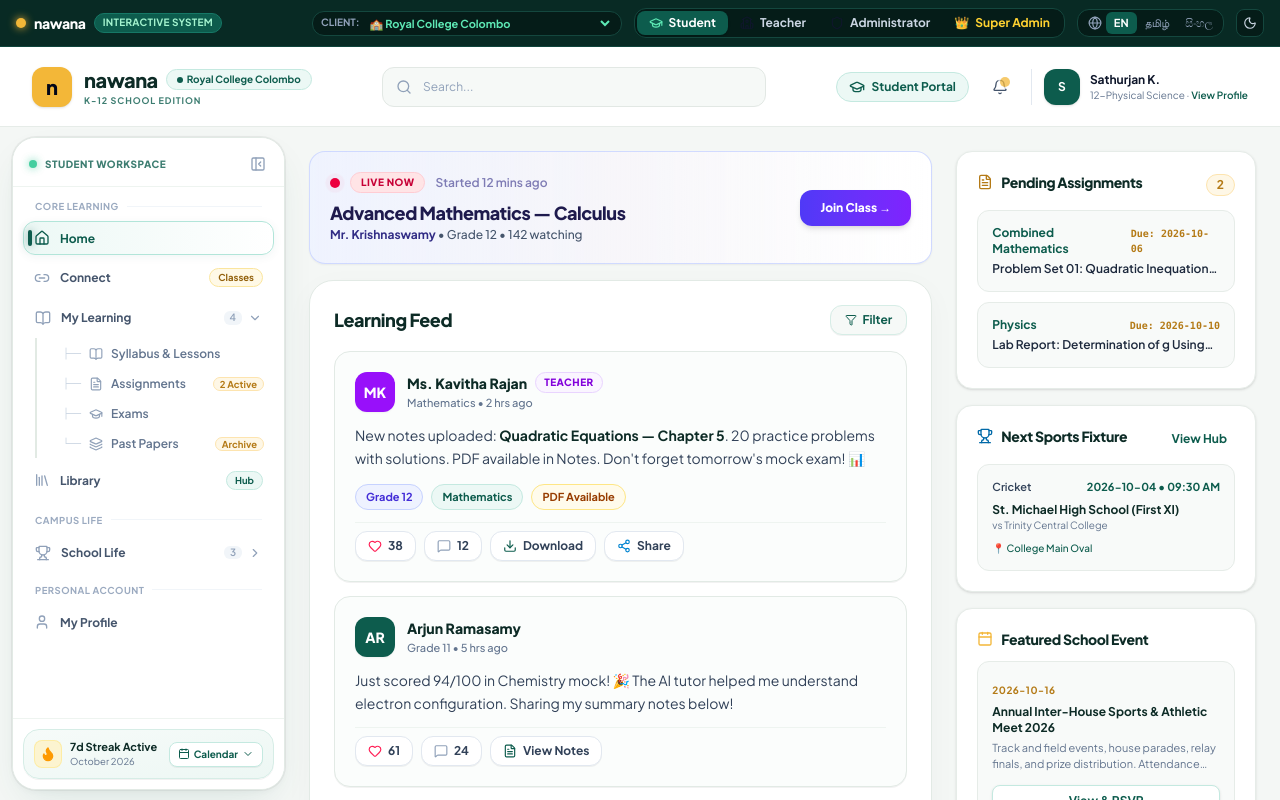
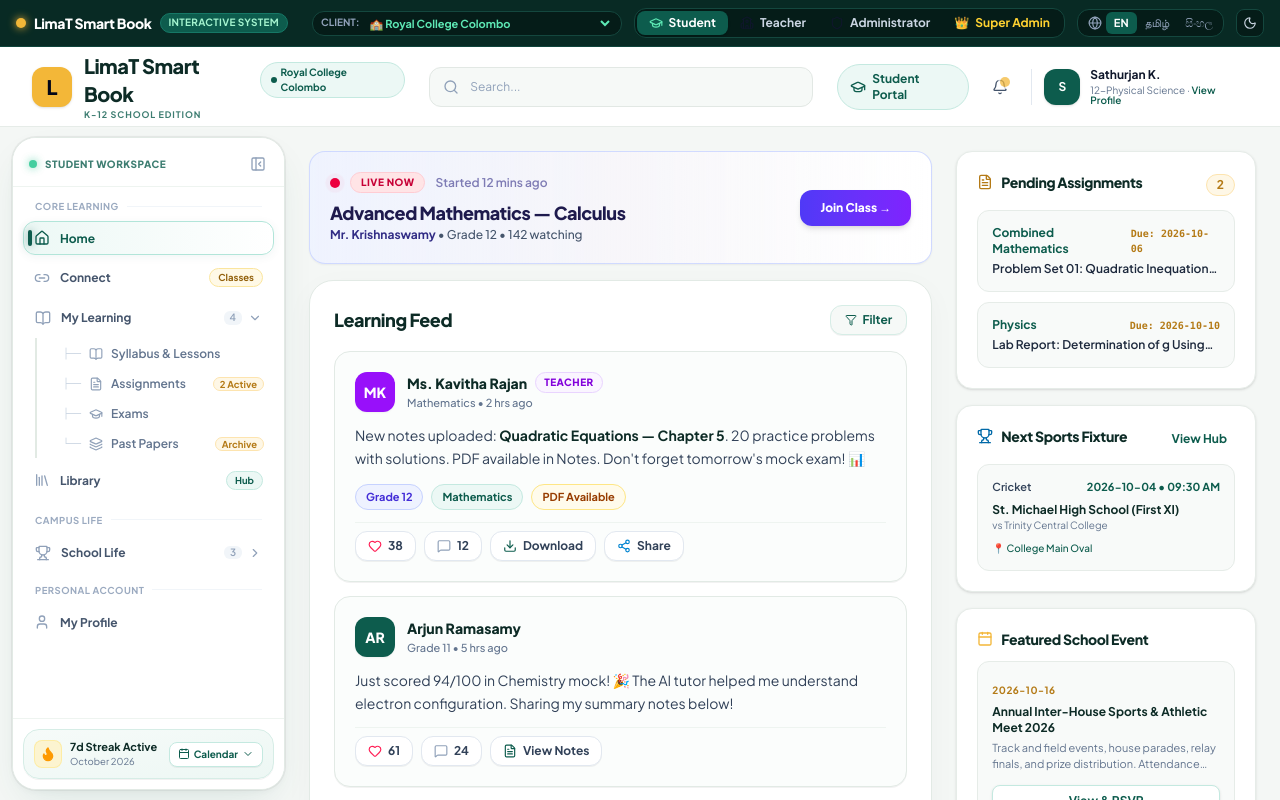
Before and after one commit to Saki06/LMS, a Next.js app: page / in a window 1280 px wide. Built offline with nearby package versions, Linux system fonts and the light colour scheme.

Commit message:
chore: rebrand platform name and logo to LimaT Smart Book

```diff
--- a/src/app/layout.tsx
+++ b/src/app/layout.tsx
@@ -10,9 +10,9 @@ const plusJakartaSans = Plus_Jakarta_Sans({
 });
 
 export const metadata: Metadata = {
-  title: "nawana — Learning and school life, beautifully connected",
+  title: "LimaT Smart Book — Learning and school life, beautifully connected",
   description:
-    "Nawana brings lessons, assessments, progress, sports, and events together in one calm, trusted platform. Built for Sri Lankan schools in English, Sinhala, and Tamil."
+    "LimaT Smart Book brings lessons, assessments, progress, sports, and events together in one calm, trusted platform. Built for Sri Lankan schools in English, Sinhala, and Tamil."
 };
 
 export default function RootLayout({
--- a/src/components/layout/Navbar.tsx
+++ b/src/components/layout/Navbar.tsx
@@ -53,19 +53,19 @@ export function Navbar({ onToggleMobileSidebar }: { onToggleMobileSidebar: () =>
           <Menu className="h-5 w-5" />
         </button>
 
-        {/* Nawana Brand & Active Tenant Badge */}
+        {/* LimaT Smart Book Brand & Active Tenant Badge */}
         <div
           onClick={() => setCurrentView("dashboard")}
           className="flex items-center gap-3 cursor-pointer group"
         >
-          {/* Honey Gold Logo with Bold letter 'n' */}
+          {/* Honey Gold Logo with Bold letter 'L' */}
           <div className="h-10 w-10 rounded-xl bg-[#f3b738] flex items-center justify-center text-slate-950 font-black text-xl shadow-sm group-hover:scale-105 transition-transform font-sans">
-            n
+            L
           </div>
           <div>
             <div className="flex items-center gap-2">
-              <span className="font-extrabold text-xl tracking-tight text-[#0d2b26] lowercase">
-                nawana
+              <span className="font-extrabold text-xl tracking-tight text-[#0d2b26]">
+                LimaT Smart Book
               </span>
               <span className="hidden sm:inline-flex items-center gap-1 px-2.5 py-0.5 rounded-full bg-[#ecf8f5] text-[#0d5c4d] border border-[#c4e9e0] text-[10px] font-bold">
                 <span className="h-1.5 w-1.5 rounded-full bg-[#0d5c4d]" />
--- a/src/components/layout/PrototypeBar.tsx
+++ b/src/components/layout/PrototypeBar.tsx
@@ -22,7 +22,7 @@ export function PrototypeBar() {
       <div className="flex items-center gap-2 font-bold text-white tracking-wide">
         <span className="flex h-2.5 w-2.5 rounded-full bg-[#f3b738] shadow-[0_0_8px_#f3b738]" />
         <span className="font-extrabold tracking-tight text-white text-sm">
-          nawana
+          LimaT Smart Book
         </span>
         <span className="text-[10px] uppercase font-bold px-2 py-0.5 rounded-full bg-[#0d5c4d] text-emerald-200 border border-[#167866]">
           Interactive System
--- a/src/components/layout/Sidebar.tsx
+++ b/src/components/layout/Sidebar.tsx
@@ -668,7 +668,7 @@ export function Sidebar({ isMobileOpen, onCloseMobile }: SidebarProps) {
                   <>
                     <p className="font-bold text-[#0d2b26] flex items-center gap-1.5">
                       <span className="h-2 w-2 rounded-full bg-[#f3b738]" />
-                      Nawana Platform
+                      LimaT Smart Book Platform
                     </p>
                     <p className="text-[10px] leading-relaxed text-slate-500">
                       Educating, inspiring, and connecting learners across Sri Lanka.
--- a/src/components/views/AdminViews.tsx
+++ b/src/components/views/AdminViews.tsx
@@ -563,7 +563,7 @@ export function AdminViews({ initialTab = "overview" }: AdminViewsProps) {
                 Registered School Campuses
               </h2>
               <p className="text-xs text-slate-500 mt-0.5">
-                Multi-school institutions connected to the nawana platform.
+                Multi-school institutions connected to the LimaT Smart Book platform.
               </p>
             </div>
             <Button
@@ -1158,7 +1158,7 @@ export function AdminViews({ initialTab = "overview" }: AdminViewsProps) {
                   <p className="text-[10px] text-slate-500">The branded name visible across all portals</p>
                 </div>
                 <div className="flex items-center gap-2">
-                  <span className="text-xs font-black text-[#0d5c4d]">nawana</span>
+                  <span className="text-xs font-black text-[#0d5c4d]">LimaT Smart Book</span>
                   <Badge variant="outline" className="text-[10px]">v1.0 MVP</Badge>
                 </div>
               </div>
@@ -1301,7 +1301,7 @@ export function AdminViews({ initialTab = "overview" }: AdminViewsProps) {
         isOpen={isSchoolModalOpen}
         onClose={() => setIsSchoolModalOpen(false)}
         title="Register New School"
-        description="Add a new educational institution to the multi-school nawana platform."
+        description="Add a new educational institution to the multi-school LimaT Smart Book platform."
       >
         <form onSubmit={handleCreateSchoolSubmit} className="space-y-4">
           <div>
--- a/src/components/views/ConnectView.tsx
+++ b/src/components/views/ConnectView.tsx
@@ -983,7 +983,7 @@ export function ConnectView() {
                       Bank: <span className="font-bold">Commercial Bank of Ceylon</span>
                     </p>
                     <p className="text-slate-600 font-mono text-[11px]">
-                      Account: <span className="font-bold">80019284019</span> (Nawana LMS)
+                      Account: <span className="font-bold">80019284019</span> (LimaT Smart Book)
                     </p>
                     <p className="text-slate-600 font-mono text-[11px]">
                       Branch: <span className="font-bold">Colombo City Center</span>
--- a/src/components/views/LandingView.tsx
+++ b/src/components/views/LandingView.tsx
@@ -43,11 +43,11 @@ export function LandingView({ onEnterApp }: { onEnterApp: () => void }) {
       <nav className="h-20 border-b border-[#e6ece8] bg-white/90 backdrop-blur-md px-6 sm:px-12 flex items-center justify-between sticky top-0 z-40">
         <div className="flex items-center gap-3">
           <div className="h-10 w-10 rounded-xl bg-[#f3b738] flex items-center justify-center text-slate-950 font-black text-xl shadow-xs">
-            n
+            L
           </div>
           <div>
-            <span className="font-black text-2xl tracking-tight text-[#0d2b26] lowercase">
-              nawana
+            <span className="font-black text-2xl tracking-tight text-[#0d2b26]">
+              LimaT Smart Book
             </span>
             <p className="text-[9px] uppercase tracking-widest text-[#0d5c4d] font-extrabold">
               LEARN · GROW · LEAD
@@ -102,7 +102,7 @@ export function LandingView({ onEnterApp }: { onEnterApp: () => void }) {
 
             {/* Description */}
             <p className="text-base sm:text-lg text-slate-600 max-w-xl leading-relaxed">
-              Nawana brings lessons, assessments, progress, sports, and events together in one calm, trusted platform.
+              LimaT Smart Book brings lessons, assessments, progress, sports, and events together in one calm, trusted platform.
             </p>
 
             {/* Action Buttons */}
@@ -281,7 +281,7 @@ export function LandingView({ onEnterApp }: { onEnterApp: () => void }) {
       {/* Footer */}
       <footer className="border-t border-[#e6ece8] bg-white py-8 px-6 text-center text-xs text-slate-500">
         <p className="font-bold text-[#0d2b26]">
-          nawana — LEARN · GROW · LEAD
+          LimaT Smart Book — LEARN · GROW · LEAD
         </p>
         <p className="mt-1">
           Digital Learning and School Management Platform • Built for Sri Lankan schools in English, Sinhala, and Tamil.
--- a/src/components/views/LibraryViews.tsx
+++ b/src/components/views/LibraryViews.tsx
@@ -2145,7 +2145,7 @@ export function LibraryViews({ initialTab = "all" }: LibraryViewsProps) {
               <div className="border-b-2 border-[#0d5c4d] pb-4 flex items-center justify-between">
                 <div>
                   <span className="text-[10px] uppercase font-bold tracking-wider text-[#0d5c4d]">
-                    Sri Lanka Senior Secondary Education · Nawana LMS
+                    Sri Lanka Senior Secondary Education · LimaT Smart Book
                   </span>
                   <h2 className="text-xl font-extrabold text-[#0d2b26] mt-0.5">
                     {activeViewerResource.title}
--- a/src/data/mockData.ts
+++ b/src/data/mockData.ts
@@ -50,10 +50,10 @@ export const mockUsers: Record<string, User> = {
   super_admin: {
     id: 'usr_super_admin_01',
     name: 'SaaS Platform Owner',
-    email: 'director@nawana.lk',
+    email: 'director@limat.lk',
     role: 'super_admin',
     schoolId: 'global_platform',
-    schoolName: 'Nawana Cloud Multi-Tenant Platform'
+    schoolName: 'LimaT Smart Book Multi-Tenant Platform'
   }
 };
 
--- a/src/lib/i18n.ts
+++ b/src/lib/i18n.ts
@@ -2,7 +2,7 @@ import { LocaleCode } from '@/types/lms';
 
 export const translations = {
   en: {
-    brand: "nawana",
+    brand: "LimaT Smart Book",
     tagline: "LEARN · GROW · LEAD",
     roleStudent: "Student",
     roleTeacher: "Teacher",
```
